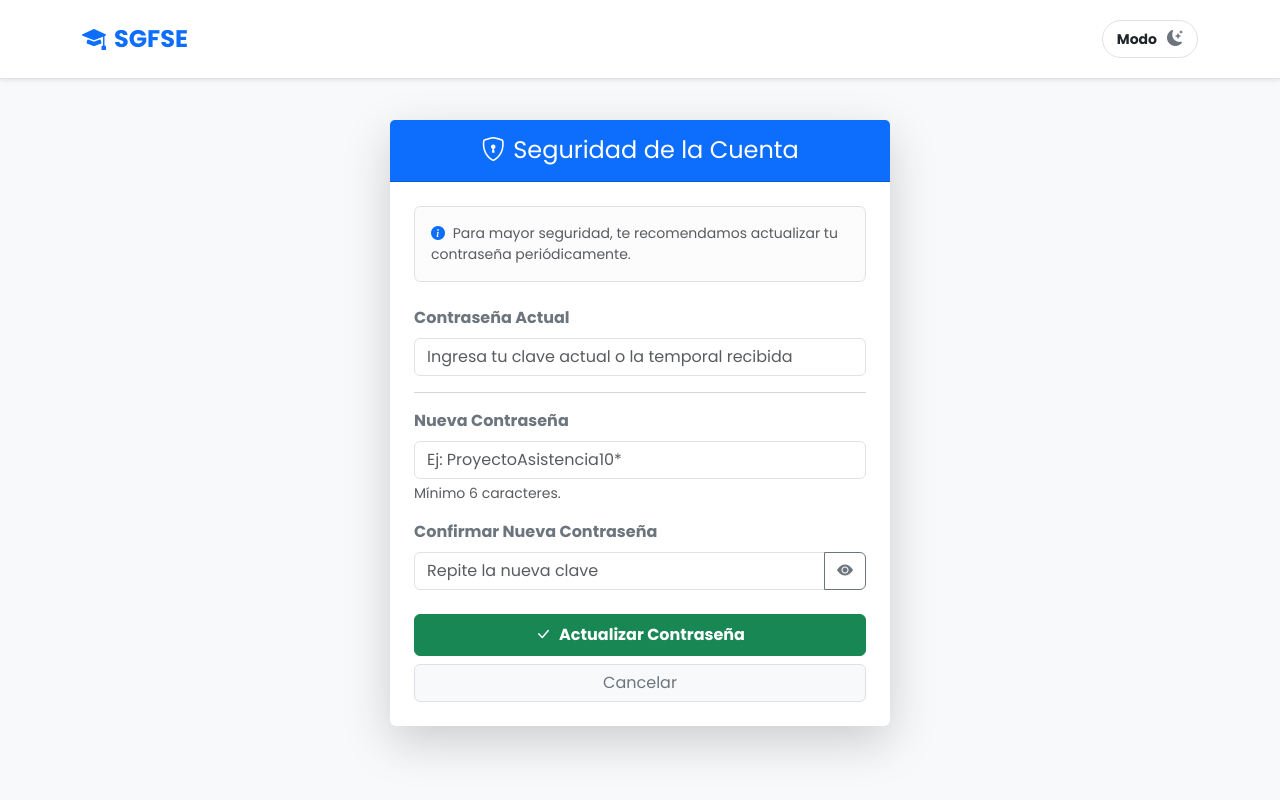
After one commit to Phantom-dev-22/proyecto-sgfse, a Flask app: page /cambiar_clave in a window 1280 px wide. The commit adds this page. Run offline with Flask 3, Linux system fonts and the light colour scheme; the visitor is signed in with stand-in values (Sample User, id 1).

Commit message:
Incorporacion cambiar_clave

```diff
--- a/app.py
+++ b/app.py
@@ -186,6 +186,51 @@ def recuperar_clave():
         conn.close()
 
     return render_template('recuperar.html')
+
+# --- RUTA: CAMBIAR CONTRASEÑA (AUTOGESTIÓN) ---
+@app.route('/cambiar_clave', methods=['GET', 'POST'])
+def cambiar_clave():
+    if 'user_id' not in session:
+        return redirect(url_for('login'))
+
+    if request.method == 'POST':
+        clave_actual = request.form['clave_actual']
+        nueva_clave = request.form['nueva_clave']
+        confirmar_clave = request.form['confirmar_clave']
+
+        id_usuario = session['user_id']
+
+        conn = get_db_connection()
+        cur = conn.cursor()
+
+        # 1. Obtener la contraseña actual de la BD para compararla
+        cur.execute('SELECT password_hash FROM "Usuarios" WHERE id_usuario = %s', (id_usuario,))
+        resultado = cur.fetchone()
+
+        if resultado:
+            hash_guardado = resultado[0]
+
+            # 2. Verificar si la clave actual que escribió es correcta
+            if check_password_hash(hash_guardado, clave_actual):
+
+                # 3. Verificar que la nueva clave coincida con la confirmación
+                if nueva_clave == confirmar_clave:
+                    # 4. Encriptar y Guardar
+                    nuevo_hash = generate_password_hash(nueva_clave)
+                    cur.execute('UPDATE "Usuarios" SET password_hash = %s WHERE id_usuario = %s', (nuevo_hash, id_usuario))
+                    conn.commit()
+
+                    flash('✅ ¡Contraseña actualizada con éxito! Por seguridad, inicia sesión nuevamente.', 'success')
+                    return redirect(url_for('logout')) # Lo sacamos para que pruebe su nueva clave
+                else:
+                    flash('⚠️ Las nuevas contraseñas no coinciden.', 'warning')
+            else:
+                flash('⛔ La contraseña actual es incorrecta.', 'danger')
+
+        cur.close()
+        conn.close()
+
+    return render_template('cambiar_clave.html')
 
 # --- RUTA DE LOGIN ---
 @app.route('/login', methods=['GET', 'POST'])
--- a/templates/base.html
+++ b/templates/base.html
@@ -44,7 +44,6 @@
         [data-theme="dark"] .text-muted { color: #b0b3b8 !important; }
         [data-theme="dark"] h1, [data-theme="dark"] h2, [data-theme="dark"] h3,
         [data-theme="dark"] h4, [data-theme="dark"] h5, [data-theme="dark"] h6 { color: #ffffff !important; }
-        [data-theme="dark"] .nav-card p, [data-theme="dark"] .nav-card small { color: #d1d1d1 !important; }
 
         /* Alertas en modo oscuro */
         [data-theme="dark"] .alert-danger { background-color: #3c1f1f; border-color: #5c2b2b; color: #ffadad; }
@@ -73,13 +72,13 @@
                 <a class="navbar-brand fw-bold text-primary fs-4" href="{{ url_for('dashboard') if session.get('id_rol') == 1 else url_for('portal_apoderado') }}">
                     <i class="bi bi-mortarboard-fill me-2"></i>SGFSE
                 </a>
-                <div class="ms-auto">
+
+                <div class="ms-auto d-flex align-items-center gap-3">
                     <button id="theme-toggle" class="theme-toggle-btn">
                         <span class="small fw-bold d-none d-sm-inline">Modo</span>
                         <i class="bi bi-moon-stars-fill icon-moon"></i>
                         <i class="bi bi-sun-fill icon-sun"></i>
                     </button>
-
                 </div>
             </div>
         </nav>
@@ -127,8 +126,6 @@
             localStorage.setItem('theme', target);
         }
         if(btnToggle) btnToggle.addEventListener('click', toggleTheme);
-
-        // ¡SweetAlert ELIMINADO! Ya no hay código aquí que genere pop-ups.
     </script>
 </body>
 </html>
--- /dev/null
+++ b/templates/cambiar_clave.html
@@ -0,0 +1,106 @@
+{% extends 'base.html' %}
+
+{% block content %}
+<div class="container d-flex justify-content-center align-items-center" style="min-height: 80vh;">
+    <div class="card shadow-lg border-0" style="width: 100%; max-width: 500px;">
+        <div class="card-header bg-primary text-white text-center py-3">
+            <h4 class="mb-0"><i class="bi bi-shield-lock me-2"></i>Seguridad de la Cuenta</h4>
+        </div>
+        <div class="card-body p-4">
+
+            <div class="alert alert-light border small text-muted mb-4">
+                <i class="bi bi-info-circle-fill me-1 text-primary"></i>
+                Para mayor seguridad, te recomendamos actualizar tu contraseña periódicamente.
+            </div>
+
+            <form method="POST" class="needs-validation" novalidate>
+
+                <div class="mb-3">
+                    <label class="form-label fw-bold text-secondary">Contraseña Actual</label>
+                    <input type="password" name="clave_actual" class="form-control"
+                           placeholder="Ingresa tu clave actual o la temporal recibida" required>
+                    <div class="invalid-feedback">
+                        Por favor, ingresa tu contraseña actual.
+                    </div>
+                </div>
+
+                <hr class="text-muted opacity-25">
+
+                <div class="mb-3">
+                    <label class="form-label fw-bold text-secondary">Nueva Contraseña</label>
+                    <input type="password" name="nueva_clave" class="form-control"
+                           placeholder="Ej: ProyectoAsistencia10*" required minlength="6">
+                    <div class="form-text small text-muted">Mínimo 6 caracteres.</div>
+                    <div class="invalid-feedback">
+                        Debes crear una contraseña de al menos 6 caracteres.
+                    </div>
+                </div>
+
+                <div class="mb-4">
+                    <label class="form-label fw-bold text-secondary">Confirmar Nueva Contraseña</label>
+                    <div class="input-group has-validation"> <input type="password" name="confirmar_clave" id="inputConfirmar" class="form-control"
+                               placeholder="Repite la nueva clave" required>
+                        <button class="btn btn-outline-secondary" type="button" id="btnTogglePass" title="Ver contraseña">
+                            <i class="bi bi-eye-fill" id="iconEye"></i>
+                        </button>
+                        <div class="invalid-feedback">
+                            Debes repetir la contraseña para confirmarla.
+                        </div>
+                    </div>
+                </div>
+
+                <div class="d-grid gap-2">
+                    <button type="submit" class="btn btn-success fw-bold py-2">
+                        <i class="bi bi-check-lg me-2"></i>Actualizar Contraseña
+                    </button>
+                    <a href="{{ url_for('dashboard') if session.get('id_rol') == 1 else url_for('portal_apoderado') }}" class="btn btn-light text-secondary border">
+                        Cancelar
+                    </a>
+                </div>
+            </form>
+        </div>
+    </div>
+</div>
+
+<script>
+    // 1. SCRIPT PARA EL OJITO (Ver/Ocultar)
+    const btnToggle = document.getElementById('btnTogglePass');
+    const inputPass = document.getElementById('inputConfirmar');
+    const icon = document.getElementById('iconEye');
+
+    if(btnToggle){
+        btnToggle.addEventListener('click', function() {
+            if (inputPass.type === 'password') {
+                inputPass.type = 'text';
+                icon.classList.remove('bi-eye-fill');
+                icon.classList.add('bi-eye-slash-fill');
+            } else {
+                inputPass.type = 'password';
+                icon.classList.remove('bi-eye-slash-fill');
+                icon.classList.add('bi-eye-fill');
+            }
+        });
+    }
+
+    // 2. SCRIPT DE VALIDACIÓN BOOTSTRAP (El que faltaba)
+    (function () {
+        'use strict' // Modo estricto para evitar errores silenciosos
+
+        // Seleccionar todos los formularios que tienen la clase .needs-validation
+        var forms = document.querySelectorAll('.needs-validation')
+
+        // Iterar sobre ellos y prevenir el envío si no son válidos
+        Array.prototype.slice.call(forms)
+            .forEach(function (form) {
+                form.addEventListener('submit', function (event) {
+                    if (!form.checkValidity()) {
+                        event.preventDefault()
+                        event.stopPropagation()
+                    }
+
+                    form.classList.add('was-validated')
+                }, false)
+            })
+    })()
+</script>
+{% endblock %}
```
Also changed, not shown: templates/dashboard.html (+11 -3 lines), templates/portal_apoderado.html (+29 -24 lines).
